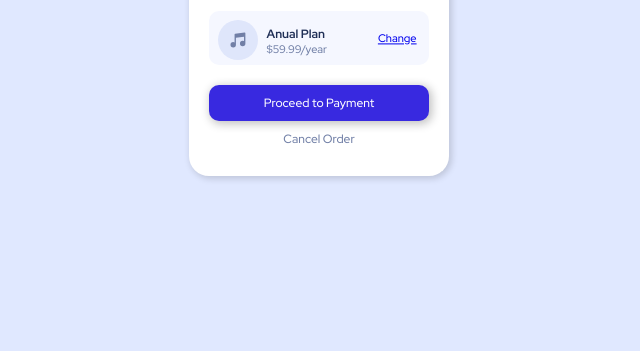
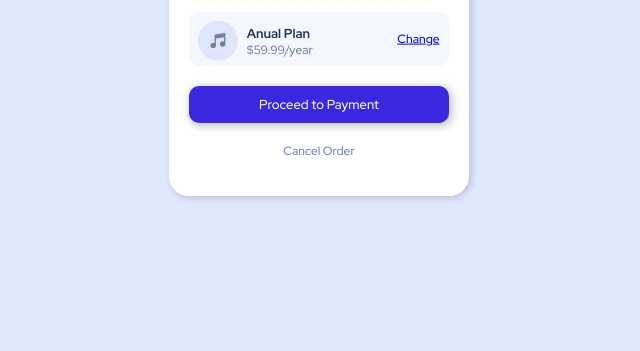
Before and after one commit to ricardofigueiredocamargo/projetos, a plain HTML site: page order/index.html in a window 1280 px wide. Shown: the part 449-800 px from the top of the page, without its empty margins (321-961 px from the left). Drawn offline with Linux system fonts and the light colour scheme.

Commit message:
projeto order

```diff
--- a/order/estilo/style.css
+++ b/order/estilo/style.css
@@ -34,8 +34,8 @@ section {
     top: 50%;
     left: 50%;
     background-color: white;
-    width: 260px;
-    height: 450px;
+    width: 300px;
+    height: 490px;
     border-radius: 20px;
     overflow: hidden;
     box-shadow: 2px 2px 6px 1px rgba(0, 0, 0, 0.144);
@@ -62,7 +62,7 @@ div#texto > h1 {
 div#texto > p {
     color: hsl(224, 23%, 55%);
     text-align: center;
-    font-size: 13px;
+    font-size: 15px;
     line-height: 1.5em;
     margin-top: 20px;
 }
@@ -70,9 +70,10 @@ div#texto > p {
 /*======================= DIV COM INFORMAÇÕES ========================*/
 
 div#texto > div#info {
+    display: block;
     background-color: hsl(225, 100%, 98%);
-    width: 210px;
-    font-size: 12px;
+
+    font-size: 13px;
     padding: 5px;
     margin-top: 15px;
     border-radius: 10px;
@@ -86,7 +87,7 @@ div#texto > div#info > img {
     width: 40px;
     height: 40px;
     margin-right: 10px;
-    transform: translate(10%, 10%);
+    transform: translate(10%, 9%);
 }
 
 div#texto > div#info > div > p#plano, a {
@@ -100,8 +101,8 @@ div#texto > div#info > div > p#plano {
 }
 
 div#texto > div#info > div > a {
-    font-size: 11px;
-    transform: translate(130%, 10%);
+    font-size: 12px;
+    transform: translate(200%, 10%);
 }
 
 div#texto > div#info > div > a:hover {
@@ -111,7 +112,7 @@ div#texto > div#info > div > a:hover {
 
 div#texto > div#info > div > p#valor {
     color: hsl(224, 23%, 55%);;
-    font-size: 11px;
+    font-size: 12px;
     transform: translateY(-20%);
 }
 
@@ -121,8 +122,7 @@ div#texto > a#pagamento {
     display: block;
     background-color: hsl(245, 75%, 52%);
     color: white;
-    width: 200px;
-    font-size: 12px;
+    font-size: 13px;
     text-align: center;
     text-decoration: none;
     padding: 10px;
@@ -144,7 +144,7 @@ div#texto > a#cancelar {
     font-size: 12px;
     text-decoration: none;
     text-align: center;
-    margin-top: 10px;
+    margin-top: 20px;
 }
 
 div#texto > a#cancelar:hover {
```
